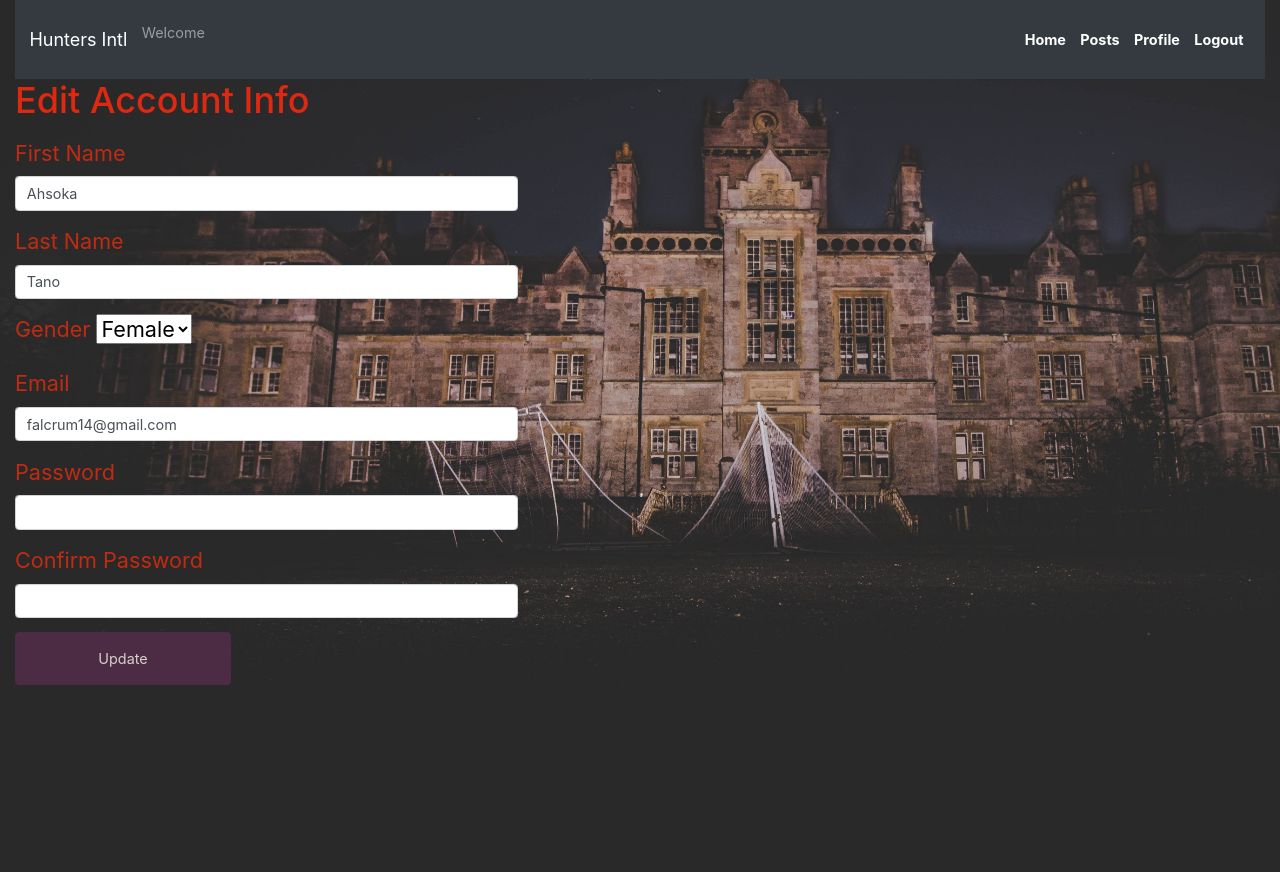
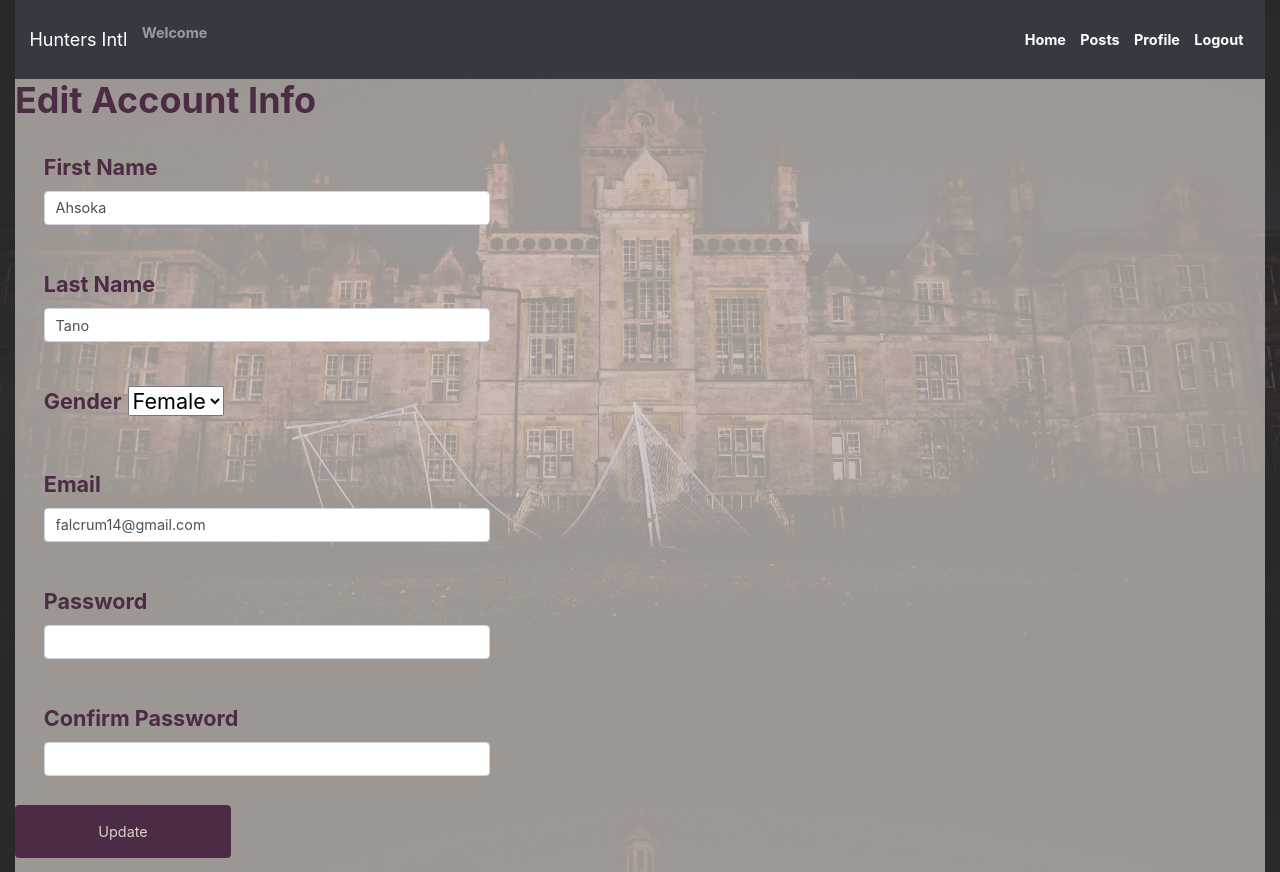
Before and after one commit to LadyPerez90/hunters_Intl, a Django app: page /edit_pg/1 in a window 1280 px wide. Before the commit the page ends 685 px from the top, so only its background shows below. Run offline with Django 3.2, Linux system fonts and the light colour scheme; data comes from the database, SQL or seed files in the repository; both versions use the stored data as it was after the commit; parts of the project's set-up code (start-up, migrations or seed data) failed here and were passed over.

Commit message:
seond commit

```diff
--- a/hunter_app/models.py
+++ b/hunter_app/models.py
@@ -37,9 +37,11 @@ class User(models.Model):
     confirm_pw = models.CharField(max_length=255)
     objects = UserManager()
 
-class Monster(models.Model):
-    type = models.CharField(max_length=100)
-
+# class Document(models.Model):
+#     docfile = models.FileField(upload_to='Documents/VS/Assignments/back_coing/python_stack/django/hunters_Intl/hunter_app/static/image/%Y/%m/%d')
+#     user = models.ForeignKey(User, related_name='files', on_delete=models.CASCADE)
+#     created_at = models.DateTimeField(auto_now_add=True)
+#     updated_at = models.DateTimeField(auto_now=True)
 
 class User_Post(models.Model):
     message = models.CharField(max_length=500)
--- a/hunter_app/static/css/style.css
+++ b/hunter_app/static/css/style.css
@@ -4,19 +4,19 @@
     color: #4c2c44;
 }
 
-.wrapper {
-    display: block;
-    justify-content: center;
-    align-items: flex-start;
-    /* flex-direction: column; */
+.post {
+    padding: 1rem;
+    /* background-color: #d8d1caa8; */
 }
 
-/* .wrapper > p {
-    display: flex;
-    justify-content: center;
-    align-items: flex-start;
-    flex-direction: column; */
-/* } */
+.col {
+    padding: 1rem;
+    background-color: #d8d1caa8;
+}
+
+.wrapper {
+    background-color: #d8d1caa8;
+}
 
 .gender {
     text-transform: capitalize;
@@ -37,7 +37,7 @@ body {
 }
 
 .post a {
-    color: #c1c956;
+    color: #2f4556;
 }
 h1,
 h2,
@@ -47,8 +47,9 @@ h4 {
 }
 
 h1{
-    font-size: 5.4 rem;
-    color:#df2810;
+    font-size: 5 rem;
+    color:#4c2c44;
+    font-weight: bold;
     margin-bottom: 1rem;
 }
 
@@ -68,9 +69,16 @@ h3 {
     font-weight: 500;
 }
 
+label {
+    font-weight: bold;
+}
+
 .form-group {
-    color: #c12b12;
+    color: #4c2c44;
     font-size: 1.5rem;
+    padding: 1rem;
+    margin: 1rem;
+    border-radius: 25px;
 }
 
 .form-group > p {
@@ -80,6 +88,7 @@ h3 {
 p {
     color: #c12b12;
     font-size: 1rem;
+    font-weight: bold;
 }
 /* Utilities*/
 
@@ -125,7 +134,7 @@ p {
 
 .btn {
     font-size: 1rem;
-    padding: 1rem 0;
+    padding: 1rem;
     width: 15rem;
     text-align: center;
     border: 0.1rem solid #4c2c44;
--- a/hunter_app/templates/edit.html
+++ b/hunter_app/templates/edit.html
@@ -26,7 +26,7 @@
                             <a class="nav-link active" aria-current="page" href="/user_profile/{{user.id}}"><b>Home</b></a>
                         </li>
                         <li class="nav-item">
-                            <a class="nav-link active" aria-current="page" href="//success"><b>Posts</b></a>
+                            <a class="nav-link active" aria-current="page" href="/success"><b>Posts</b></a>
                         </li>
                         <li class="nav-item">
                             <a class="nav-link active" aria-current="page" href="/edit_pg/{{user.id}}"><b>Profile</b></a>
--- a/hunter_app/templates/profile.html
+++ b/hunter_app/templates/profile.html
@@ -18,7 +18,7 @@
                 <span class="navbar-toggler-icon"></span>
                 </button>
                 <span class="navbar-text">
-                    <p class="navbar-text mr-4">Welcome {{user.first_name}}!</p>
+                    <p class="navbar-text mr-4"></p>
                 </span>
                 <div class="collapse navbar-collapse" id="navbarNav">
                     <ul class="navbar-nav ml-auto">
@@ -39,7 +39,7 @@
             </nav>
         </header>
         <div class="wrapper">
-            <h1>Hello {{user.first_name}} {{user.last_name}}</h1>
+            <h1>Hunter {{user.first_name}} {{user.last_name}}</h1>
 
             {% for post in user.user_posts.all %}
             <p>{{post.message}}</p>
--- a/hunter_app/templates/success.html
+++ b/hunter_app/templates/success.html
@@ -52,7 +52,7 @@
                         {% csrf_token %}
                         <div class="form-group">
                             <label>Reported Sightings</label>
-                            <p>Please include location of sighting.</p>
+                            <p>Please include Supernatural creature and location of sighting.</p>
                             <input type="text" name="message" class="form-control">
                         </div>
                         <button class="btn btn-primary">Post</button>
--- a/hunter_app/urls.py
+++ b/hunter_app/urls.py
@@ -15,4 +15,5 @@ urlpatterns = [
     path('edit/<int:id>', views.edit),
     path('delete/<int:id>', views.delete_post),
     path('delete_comment/<int:id>', views.delete_comment),
+    # path('upload', views.upload),
 ]
--- a/hunters_Intl/urls.py
+++ b/hunters_Intl/urls.py
@@ -13,13 +13,11 @@ Including another URLconf
     1. Import the include() function: from django.urls import include, path
     2. Add a URL to urlpatterns:  path('blog/', include('blog.urls'))
 """
+
 # from django.contrib import admin
 from django.urls import path, include
-from django.conf import settings
-from django.conf.urls.static import static
-if settings.DEBUG:
-    urlpatterns += static(settings.MEDIA_URL, document_root=settings.MEDIA_ROOT)
+
 
 urlpatterns = [
     path('', include('hunter_app.urls')),
-] + static(settings.MEDIA_URL,document_root=settings.MEDIA_ROOT)
+]
```
Also changed, not shown: hunter_app/views.py (+17 -0 lines), db.sqlite3, hunter_app/static/image/bw_castle.jpg (added).
